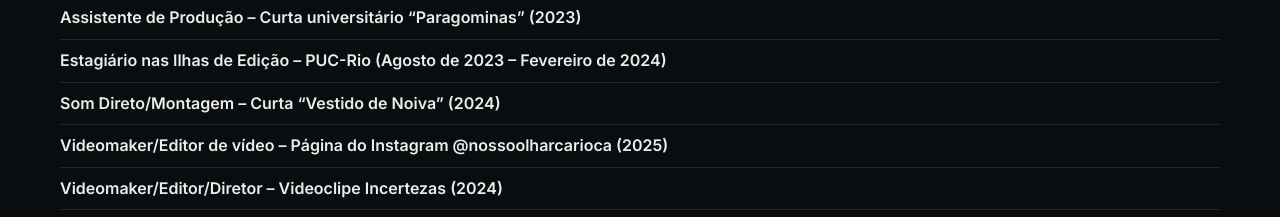
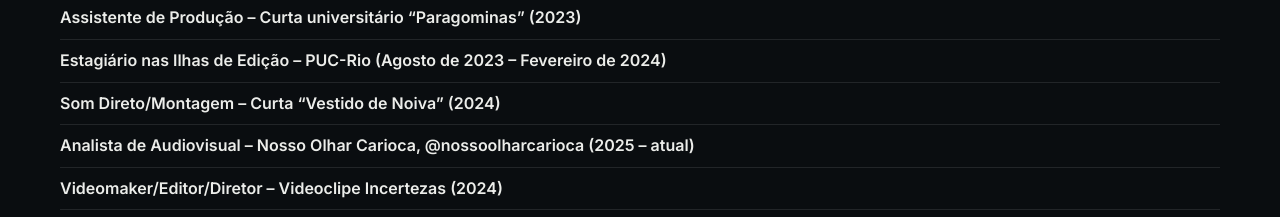
Before and after one commit to lipereis/video-portfolio, a plain HTML site: page index.html in a window 1280 px wide. Shown: the part 7640-7857 px from the top of the page. Drawn offline with Linux system fonts and the light colour scheme.

Commit message:
Show Nosso Olhar Carioca as current Audiovisual Analyst role

```diff
--- a/index.html
+++ b/index.html
@@ -263,7 +263,7 @@
         <li><strong>Assistente de Produção – Curta universitário “Paragominas” (2023)</strong></li>
         <li><strong>Estagiário nas Ilhas de Edição – PUC-Rio (Agosto de 2023 – Fevereiro de 2024)</strong></li>
         <li><strong>Som Direto/Montagem – Curta “Vestido de Noiva” (2024)</strong></li>
-        <li><strong>Videomaker/Editor de vídeo – Página do Instagram @nossoolharcarioca (2025)</strong></li>
+        <li><strong>Analista de Audiovisual – Nosso Olhar Carioca, @nossoolharcarioca (2025 – atual)</strong></li>
         <li><strong>Videomaker/Editor/Diretor – Videoclipe Incertezas (2024)</strong></li>
         <li><strong>Videomaker – High Company (2024)</strong></li>
         <li>
```
